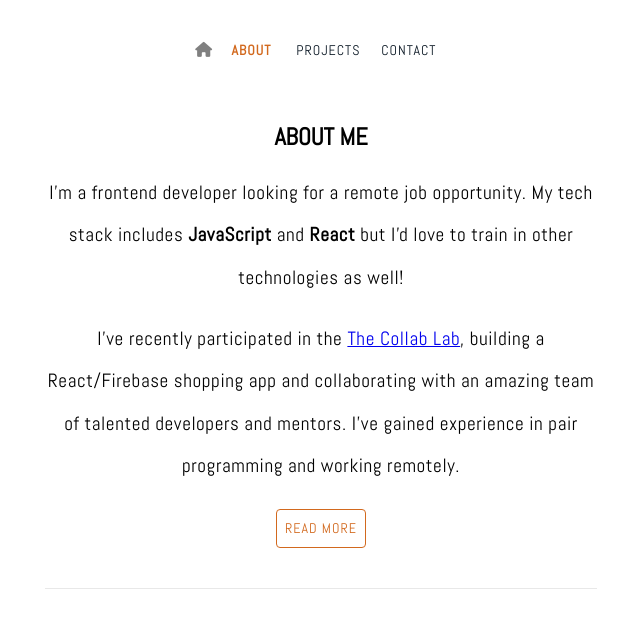
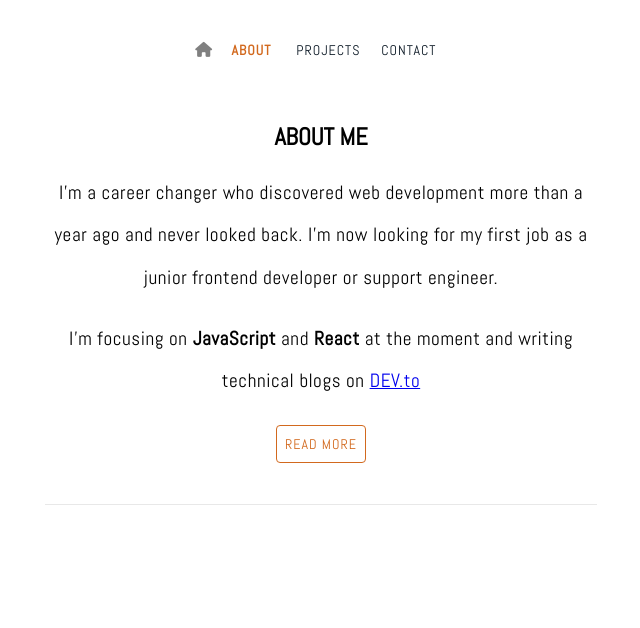
Before and after one commit to deboragaleano/portfolio-website-react, a React (Create React App) app: page /about in a window 1280 px wide. Shown: the top 628 px of the page, without its empty margins (319-959 px from the left). Built offline with nearby package versions, Linux system fonts and the light colour scheme.

Commit message:
update2 about page

```diff
--- a/src/components/About.js
+++ b/src/components/About.js
@@ -35,6 +35,18 @@ function About() {
   const expandedText = (
     <>
       <p>
+        I've recently participated in the{" "}
+        <a
+          href="https://the-collab-lab.codes/who-we-are/"
+          target="_blank"
+          rel="noopener noreferrer"
+        >
+          The Collab Lab
+        </a>
+        , building a React app and collaborating with an
+        amazing team of talented developers and mentors. During 8 weeks, I’ve gained experience working remotely and pair programming.
+      </p>
+      <p>
         In past positions, I worked as an assistant in international
         organizations like The World Bank and the Organization of American
         States in Washington D.C.
@@ -52,21 +64,17 @@ function About() {
       <h2>ABOUT ME</h2>
       <div className={classes.text}>
         <p>
-          I'm a frontend developer looking for a remote job opportunity.
-          My tech stack includes <strong>JavaScript</strong> and <strong>React</strong> but I'd love to train in other technologies as well!
-        </p>
+          I'm a career changer who discovered web development more than a year
+          ago and never looked back. I'm now looking for my first job as a junior frontend developer or support engineer. </p>
         <p>
-          I've recently participated in the {" "}
+          I'm focusing on <strong>JavaScript</strong> and {" "}
+          <strong>React</strong> at the moment and writing technical blogs on  {" "}
           <a
-            href="https://the-collab-lab.codes/who-we-are/"
-            target="_blank"
-            rel="noopener noreferrer"
-          >
-            The Collab Lab
-          </a>
-          , building a React/Firebase shopping app and collaborating with an
-          amazing team of talented developers and mentors. I’ve gained
-          experience in pair programming and working remotely.
+          href="https://dev.to/deboragaleano"
+          target="_blank"
+          rel="noopener noreferrer"
+        >
+          DEV.to </a>
         </p>
         {expanded ? (
           expandedText
```
